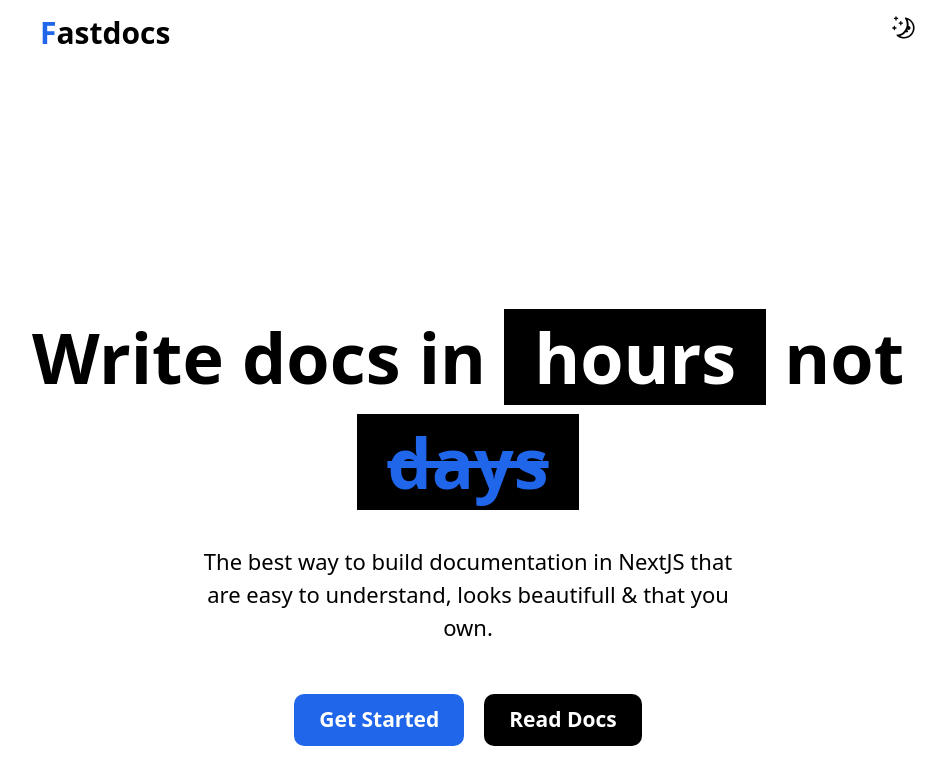
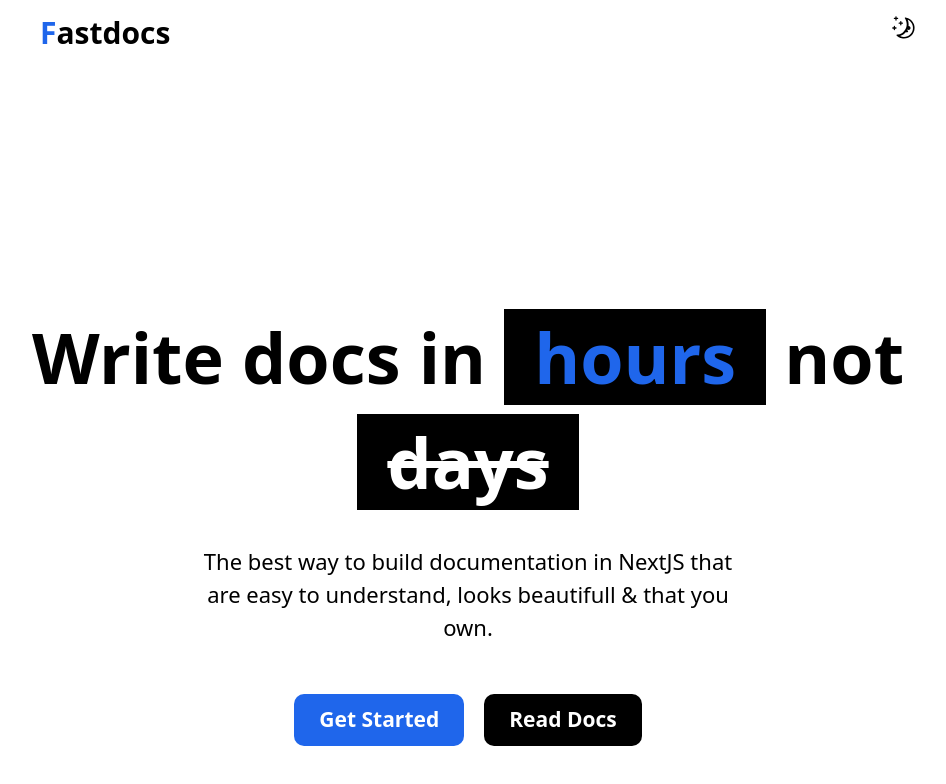
Before and after one commit to NikolajRask/fastdocs, a Next.js app: page / in a window 1280 px wide. Shown: the top 784 px of the page, without its empty margins (172-1118 px from the left). Built offline with nearby package versions, Linux system fonts and the light colour scheme.

Commit message:
Added more

```diff
--- a/src/app/globals.css
+++ b/src/app/globals.css
@@ -20,6 +20,36 @@
 
 body {
   background-color: var(--background-color);
+}
+
+*::-webkit-scrollbar {
+  height: 10px;
+  width: 10px;
+}
+*::-webkit-scrollbar-track {
+  border-radius: 5px;
+  background-color: #DFE9EB;
+}
+
+*::-webkit-scrollbar-track:hover {
+  background-color: #B8C0C2;
+}
+
+*::-webkit-scrollbar-track:active {
+  background-color: #B8C0C2;
+}
+
+*::-webkit-scrollbar-thumb {
+  border-radius: 5px;
+  background-color: #1666df;
+}
+
+*::-webkit-scrollbar-thumb:hover {
+  background-color: #0557d3;
+}
+
+*::-webkit-scrollbar-thumb:active {
+  background-color: #115ccc;
 }
 
 @layer utilities {
--- a/src/app/styles.module.scss
+++ b/src/app/styles.module.scss
@@ -42,14 +42,14 @@
 
     a {
         text-decoration: none;
-        color: var(--background-color);
         background: var(--text-color);
         padding-inline: 30px;
+        color: rgb(31, 102, 235);
     }
 
     .strike {
         text-decoration: line-through;
-        color: rgb(31, 102, 235);
+        color: var(--background-color);
     }
 }
 
--- a/src/docs/context/context.tsx
+++ b/src/docs/context/context.tsx
@@ -129,6 +129,7 @@ export const DocsProvider: React.FC<DocsProviderProps> = ({ children }) => {
 
   const setPage = (page: string) => {
     setCurrentPage(page)
+    window.history.replaceState(null, '', window.location.pathname + '?page='+page);
   }
 
   return (
--- a/src/docs/ui/components/Navbar/Navbar.tsx
+++ b/src/docs/ui/components/Navbar/Navbar.tsx
@@ -38,7 +38,7 @@ export default function Navbar() {
                         {/* Add links here in the navbar */}
                         <p className={styles.navLink}>Home</p>
                         <p className={styles.navLink}>Docs</p>
-                        <p className={styles.navLink}>Templates</p>
+                        <p className={styles.navLink}>Support</p>
                     </div>
                 </div>
                 <div className={styles.flex}>
```
Also changed, not shown: src/docs/ui/components/Docs/Docs.tsx (+6 -1 lines), src/docs/ui/components/core/Image/Image.tsx (added, +26 -0 lines).
